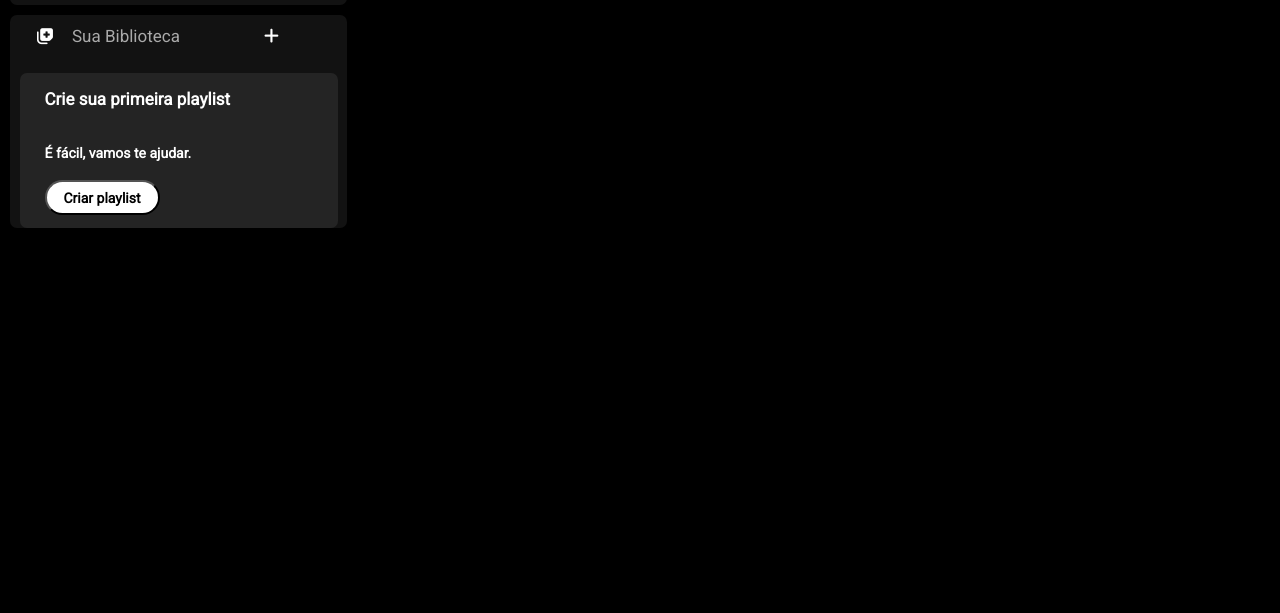
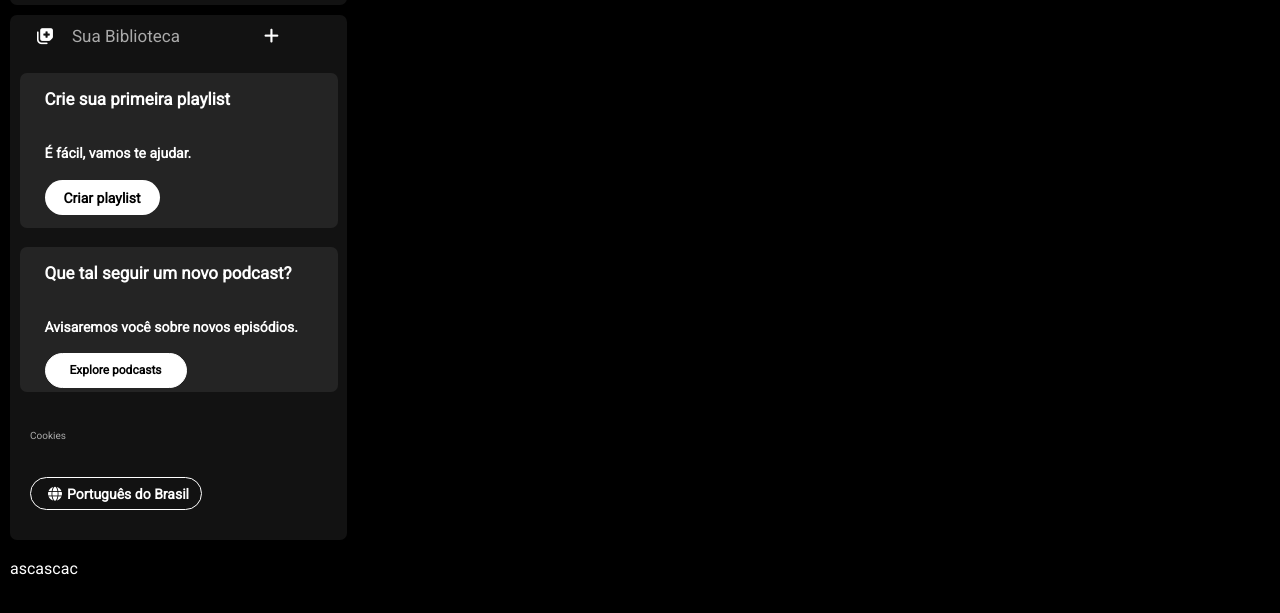
Before and after one commit to aaleckdev/Spotify, a plain HTML site: page index.html in a window 1280 px wide. Shown: the part 153-766 px from the top of the page. Drawn offline with nearby package versions, Linux system fonts and the light colour scheme.

Commit message:
conluido o menu lateral esquerdo

```diff
--- a/index.html
+++ b/index.html
@@ -3,13 +3,19 @@
   <head>
     <meta charset="UTF-8" />
     <meta name="viewport" content="width=device-width, initial-scale=1.0" />
-    <link rel="stylesheet" href="styles/reset.css">
-    <link rel="stylesheet" href="styles/style.css">
-    <link rel="preconnect" href="https://fonts.googleapis.com">
-    <link rel="preconnect" href="https://fonts.gstatic.com" crossorigin>
-    <link href="https://fonts.googleapis.com/css2?family=Inter:wght@500&family=Roboto:ital,wght@0,400;1,900&display=swap" rel="stylesheet">
-    <link rel="stylesheet" href="https://cdnjs.cloudflare.com/ajax/libs/font-awesome/6.1.0/css/all.min.css">
-    <link rel="icon" href="./assets/favicon2.png" type="image/x-icon">
+    <link rel="stylesheet" href="styles/reset.css" />
+    <link rel="stylesheet" href="styles/style.css" />
+    <link rel="preconnect" href="https://fonts.googleapis.com" />
+    <link rel="preconnect" href="https://fonts.gstatic.com" crossorigin />
+    <link
+      href="https://fonts.googleapis.com/css2?family=Inter:wght@500&family=Roboto:ital,wght@0,400;1,900&display=swap"
+      rel="stylesheet"
+    />
+    <link
+      rel="stylesheet"
+      href="https://cdnjs.cloudflare.com/ajax/libs/font-awesome/6.1.0/css/all.min.css"
+    />
+    <link rel="icon" href="./assets/favicon2.png" type="image/x-icon" />
     <title>Spotify - Web player: música</title>
   </head>
   <body>
@@ -24,15 +30,16 @@
           </a>
 
           <a href="#">
-          <li class="li_white"><i class="fa-solid fa-magnifying-glass"></i>Busca</li>
+            <li class="li_white">
+              <i class="fa-solid fa-magnifying-glass"></i>Busca
+            </li>
           </a>
-
         </ul>
         <div class="biblioteca">
-
           <div class="plus">
             <ul>
-            <li><i class="fa-solid fa-notes-medical"></i>Sua Biblioteca
+              <li>
+                <i class="fa-solid fa-notes-medical"></i>Sua Biblioteca
                 <i class="fa-solid fa-plus"></i>
               </li>
             </ul>
@@ -44,18 +51,42 @@
             <button>Criar playlist</button>
           </div>
 
+          <br />
+
+          <div class="podcast">
+            <p>Que tal seguir um novo podcast?</p>
+            <h4>Avisaremos você sobre novos episódios.</h4>
+            <button>Explore podcasts</button>
+          </div>
+
+          <br />
+
+          <div class="final">
+            <a href="#">Cookies</a>
+            <button>
+              <i class="fa-solid fa-globe"></i>Português do Brasil
+            </button>
           </div>
 
         </div>
 
-
-
+        <footer>
+          ascascac
+        </footer>
+      </div>
 
       <main>
         <button>acsacac</button>
       </main>
     </div>
-    <script type="module" src="https://unpkg.com/ionicons@7.1.0/dist/ionicons/ionicons.esm.js"></script>
-    <script nomodule src="https://unpkg.com/ionicons@7.1.0/dist/ionicons/ionicons.js"></script>
+
+    <script
+      type="module"
+      src="https://unpkg.com/ionicons@7.1.0/dist/ionicons/ionicons.esm.js"
+    ></script>
+    <script
+      nomodule
+      src="https://unpkg.com/ionicons@7.1.0/dist/ionicons/ionicons.js"
+    ></script>
   </body>
 </html>
--- a/styles/style.css
+++ b/styles/style.css
@@ -128,8 +128,90 @@ main {
     height: 35px;
     margin-left: 25px;
     border-radius: 20px;
+    border: 1px solid #fff;
     background-color: #fff;
     color: #000;
     font-weight: bold;
     font-size: 14px;
+    border: 0;
 }
+
+.criar_playlist button:hover {
+    width: 116px;
+    height: 37px;
+}
+
+.biblioteca .podcast {
+    display: flex;
+    align-items:flex-start;
+    flex-direction: column;
+    width: 318px;
+    height: 145px;
+    background-color: #242424;
+    border-radius: 7px;
+    margin: auto;
+}
+
+.podcast p{
+    margin-left: 25px;
+    font-weight: bold;
+    font-size: 17px;
+}
+
+.podcast h4{
+    margin-left: 25px;
+    font-size: 14px;
+}
+
+.podcast button{
+    width: 142px;
+    height: 35px;
+    margin-left: 25px;
+    border-radius: 20px;
+    border: 1px solid #fff;
+    background-color: #fff;
+    color: #000;
+    font-weight: bold;
+    font-size: 12px;
+}
+
+.podcast button:hover {
+    width: 145px;
+    height: 37px;
+    border: 0;
+}
+
+.final {
+    display: flex;
+    align-items:flex-start;
+    flex-direction: column;
+    width: 318px;
+    height: 110px;
+    border-radius: 7px;
+    margin: 20px;
+}
+
+.final a {
+    font-size: 10px;
+}
+
+.final button{
+    width: 172px;
+    height: 33px;
+    border-radius: 20px;
+    background-color: #121212;
+    color: #fff;
+    border: 1px solid #fff;
+    margin-top: 36px;
+    font-size: 14px;
+    font-weight: bold;
+}
+
+.final button i {
+    margin: 5px;
+}
+
+.final button:hover {
+    width: 176px;
+    height: 35px;
+}
```
Lines whose indentation alone changed are shown as unchanged.
